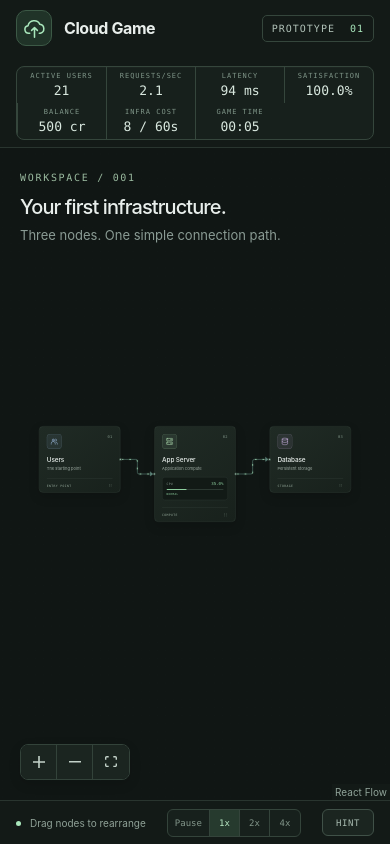
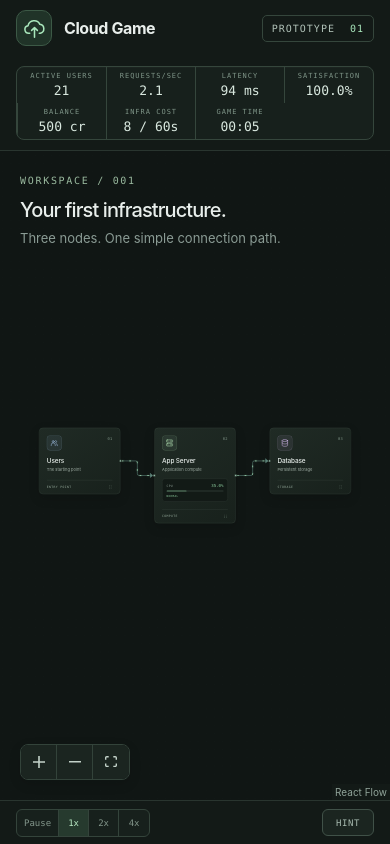
Before and after one commit to Eyadd101/mimar, a React (Vite) app: page / in a window 390 px wide. Built offline with nearby package versions, Linux system fonts and the light colour scheme.

Commit message:
Fix narrow-screen game layout

```diff
--- a/src/App.css
+++ b/src/App.css
@@ -750,7 +750,8 @@
   .game-header {
     grid-template-columns: 1fr auto;
     grid-template-rows: auto auto;
-    height: 148px;
+    height: auto;
+    min-height: 148px;
     padding-block: 10px;
   }
 
@@ -810,6 +811,12 @@
   }
 }
 
+@media (max-width: 420px) {
+  .game-footer > p {
+    display: none;
+  }
+}
+
 @media (prefers-reduced-motion: reduce) {
   .infrastructure-node,
   .server-cpu__fill,
```
